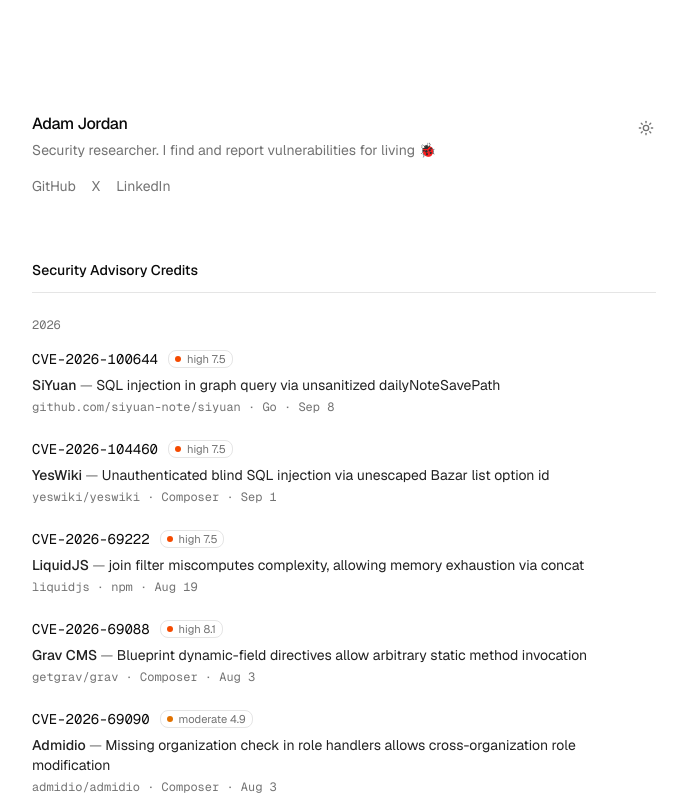
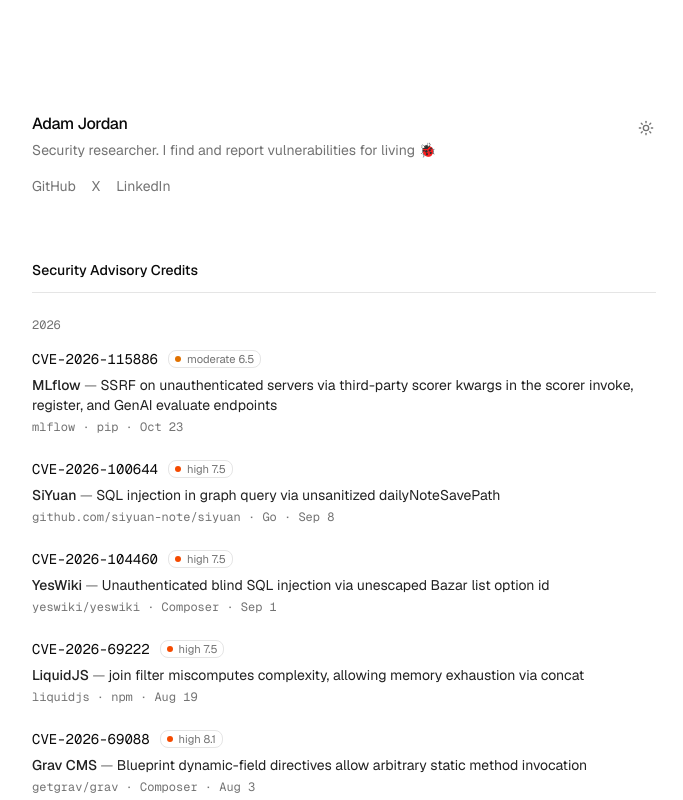
Before and after one commit to adamyordan/adamyordan.github.io, a Next.js app: page / in a window 1280 px wide. Shown: the top 800 px of the page, without its empty margins (296-979 px from the left). Built offline with nearby package versions, Linux system fonts and the light colour scheme.

Commit message:
feat: add the MLflow scorer SSRF advisory (CVE-2026-115886)

```diff
--- a/data/cves.ts
+++ b/data/cves.ts
@@ -36,6 +36,20 @@
  * To add one, copy an entry below and fill in what is public.
  */
 export const advisories: Advisory[] = [
+  {
+    cve: "CVE-2026-115886",
+    ghsa: "GHSA-2wqp-q3c6-ccj5",
+    title:
+      "SSRF on unauthenticated servers via third-party scorer kwargs in the scorer invoke, register, and GenAI evaluate endpoints",
+    product: "MLflow",
+    pkg: "mlflow",
+    ecosystem: "pip",
+    severity: "moderate",
+    cvss: 6.5,
+    cwe: ["CWE-470", "CWE-918"],
+    published: "2026-10-23",
+    url: "https://github.com/mlflow/mlflow/security/advisories/GHSA-2wqp-q3c6-ccj5",
+  },
   {
     ghsa: "GHSA-r7gr-2xm2-23wf",
     title:
```
